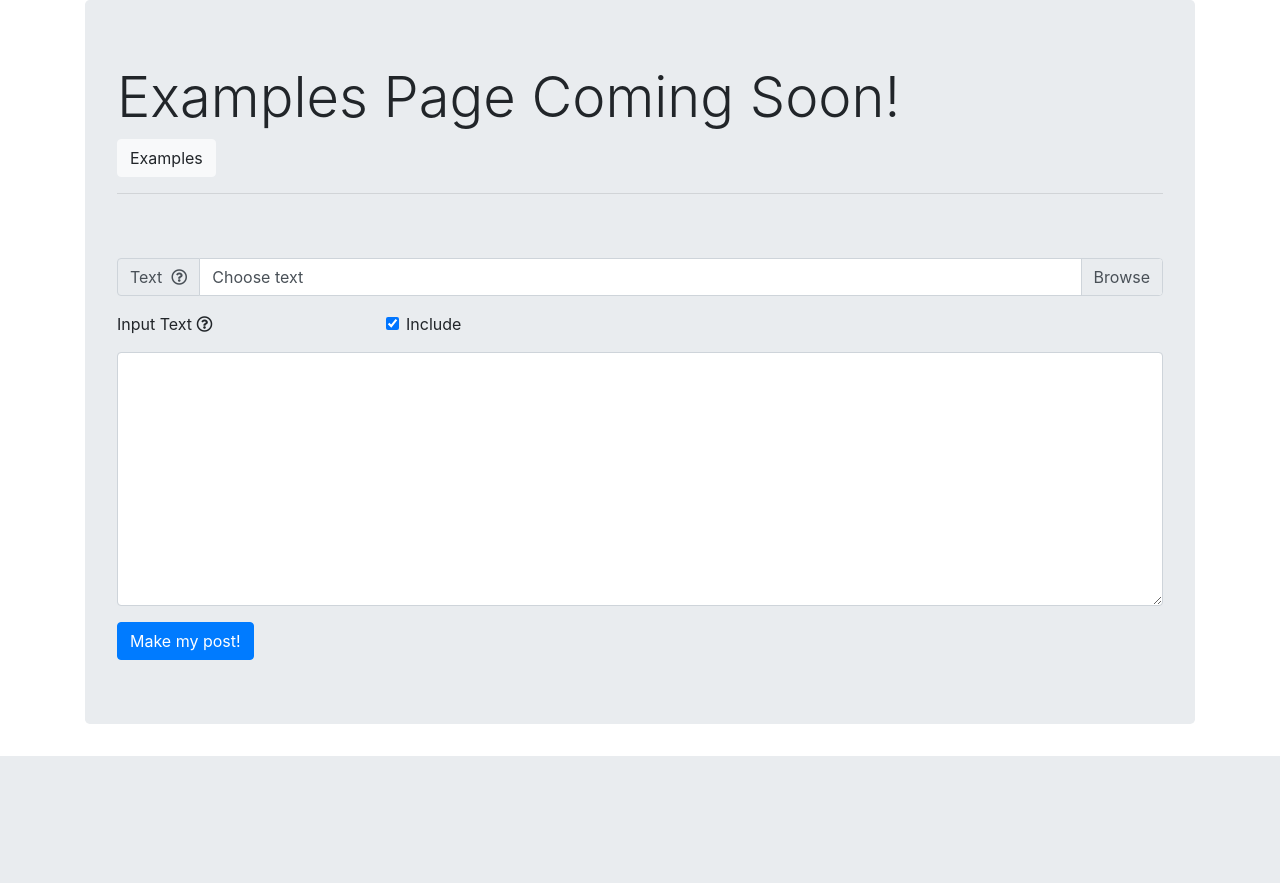
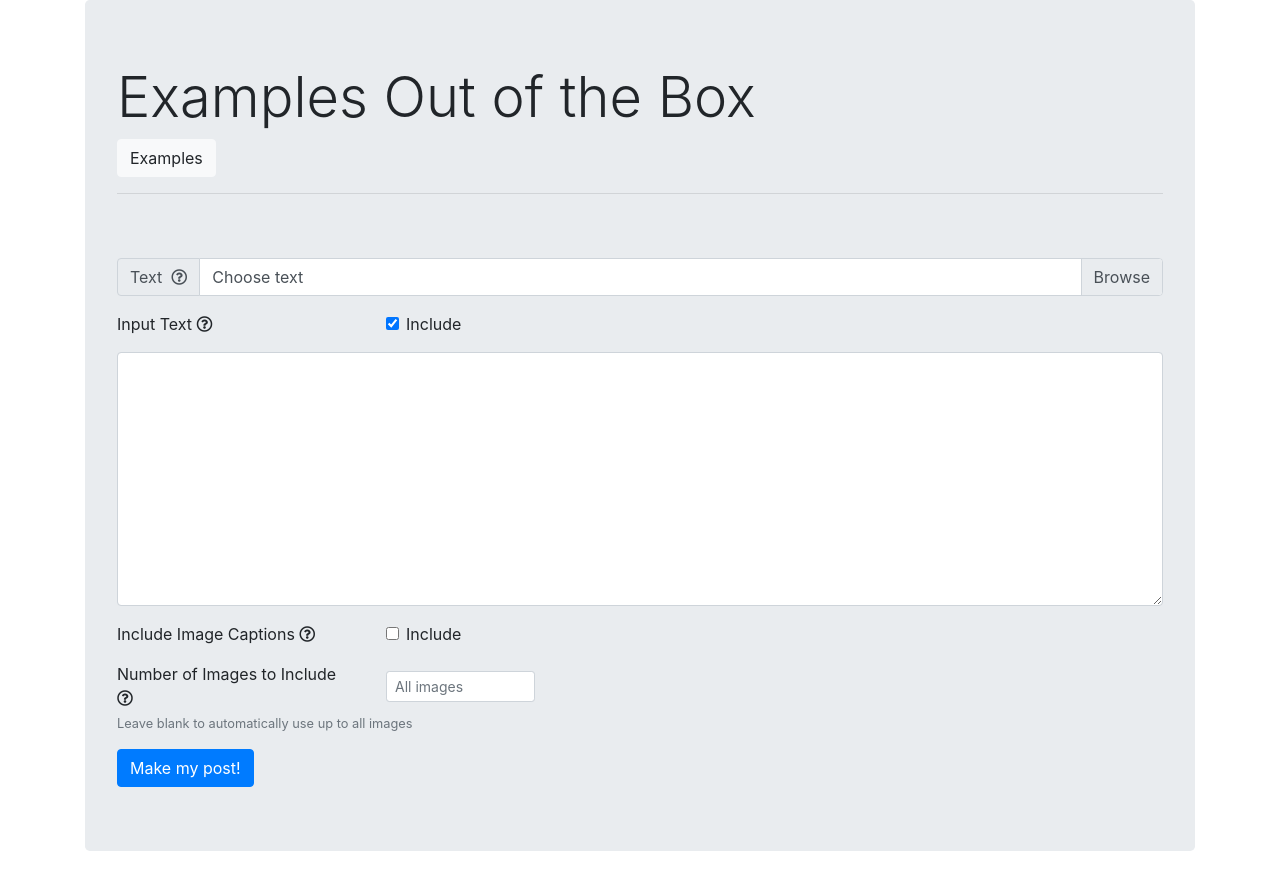
Before and after one commit to chengwill97/Story-and-Image-Alignment, a Python web app: template flask/app/templates/examples.html in a window 1280 px wide. Shown: the part 66-949 px from the top of the page. Before the commit the page ends 822 px from the top, so only its background shows below. Run offline with Jinja, Linux system fonts and the light colour scheme; the template is opened without the code that fills it, so the values that code supplies are empty; some libraries are stand-ins or nearby versions.

Commit message:
Examples to Demo Page for feature #40
- Set up demo folder with images and tags from examples folder
- Redirect to demo folder with the already set up demo folder

```diff
--- a/flask/app/templates/examples.html
+++ b/flask/app/templates/examples.html
@@ -1,7 +1,7 @@
 {% extends "base.html" %}
 {% block content %}
 
-    <h1 class="display-4">Examples Page Coming Soon!</h1>
+    <h1 class="display-4">Examples Out of the Box</h1>
 
     <!-- Group buttons to each example -->
     <div class="btn-toolbar" role="toolbar" aria-label="Group examples">
@@ -102,6 +102,68 @@
             <textarea class="form-control" name="text" id="text" rows="10">{{ text }}</textarea>
         </div>
 
+        <!-- Check box to include quotes -->
+        <div class="form-group row">
+            <div class="col-sm-3">
+                <span>
+                    Include Image Captions
+                    <i class="far fa-question-circle"
+                        data-toggle="tooltip" data-placement="right"
+                        title="Quotes are generated from a well known quotes dataset, Quotes-500k">
+                    </i>
+                </span>
+            </div>
+            <div class="col-sm-9">
+                <div class="form-check">
+                    <input class="form-check-input" type="checkbox" id="include_quotes" name="include_quotes">
+                    <label class="form-check-label" for="include_quotes">
+                        Include
+                    </label>
+                </div>
+            </div>
+        </div>
+
+        <!-- Check box to space images evenly -->
+        <!-- <div class="form-group row">
+            <div class="col-sm-3">
+                <span>
+                    Space images evenly
+                    <i class="far fa-question-circle"
+                        data-toggle="tooltip" data-placement="right"
+                        title="Sets option to space images evenly throughout the article">
+                    </i>
+                </span>
+            </div>
+            <div class="col-sm-9">
+                <div class="form-check">
+                    <input class="form-check-input" type="checkbox" id="space_images_evenly" name="space_images_evenly">
+                    <label class="form-check-label" for="space_images_evenly">
+                        Include
+                    </label>
+                </div>
+            </div>
+        </div> -->
+
+        <!-- Check box to indicate number of images to use -->
+        <div class="form-group row align-items-center">
+            <div class="col-sm-3">
+                <span>
+                    Number of Images to Include
+                    <i class="far fa-question-circle"
+                        data-toggle="tooltip" data-placement="right"
+                        title="Only include this number of images in the final results.">
+                    </i>
+                </span>
+            </div>
+            <div class="col-sm-2">
+                <input class="form-control form-control-sm" type="number" value="" min="0" max="9001" step="1"
+                    placeholder="All images" id="include_num_images" name="include_num_images">
+            </div>
+            <div class="col-sm-12">
+                <small id="numberImages" class="form-text text-muted">Leave blank to automatically use up to all images</small>
+            </div>
+        </div>
+
         <!-- Submit button -->
         <button type="submit" value="Upload" form="examples_form" class="btn btn-primary" id="show" multiple>Make my post!</button>
 
```
Also changed, not shown: flask/app/routes.py (+3 -4 lines).
